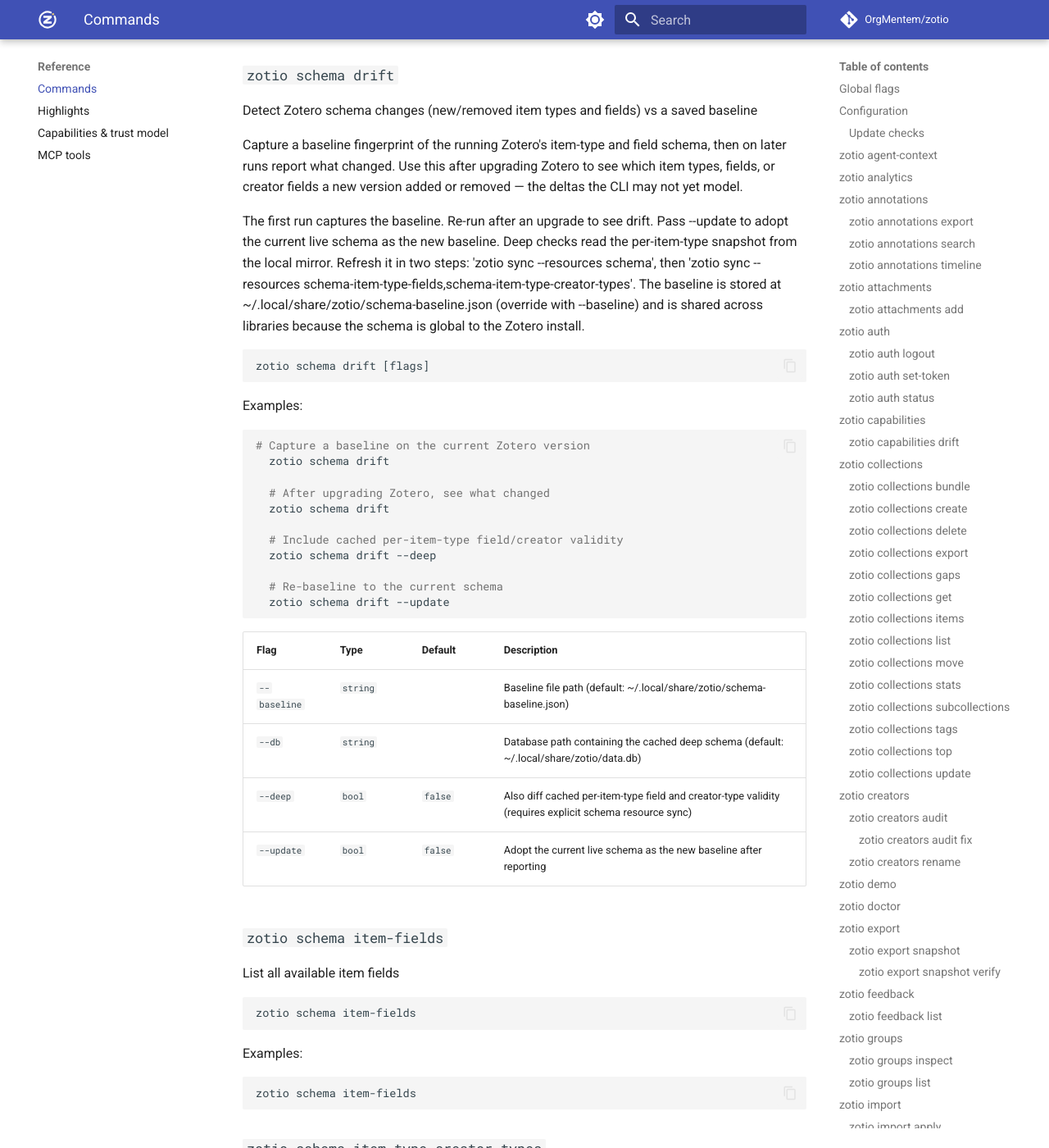
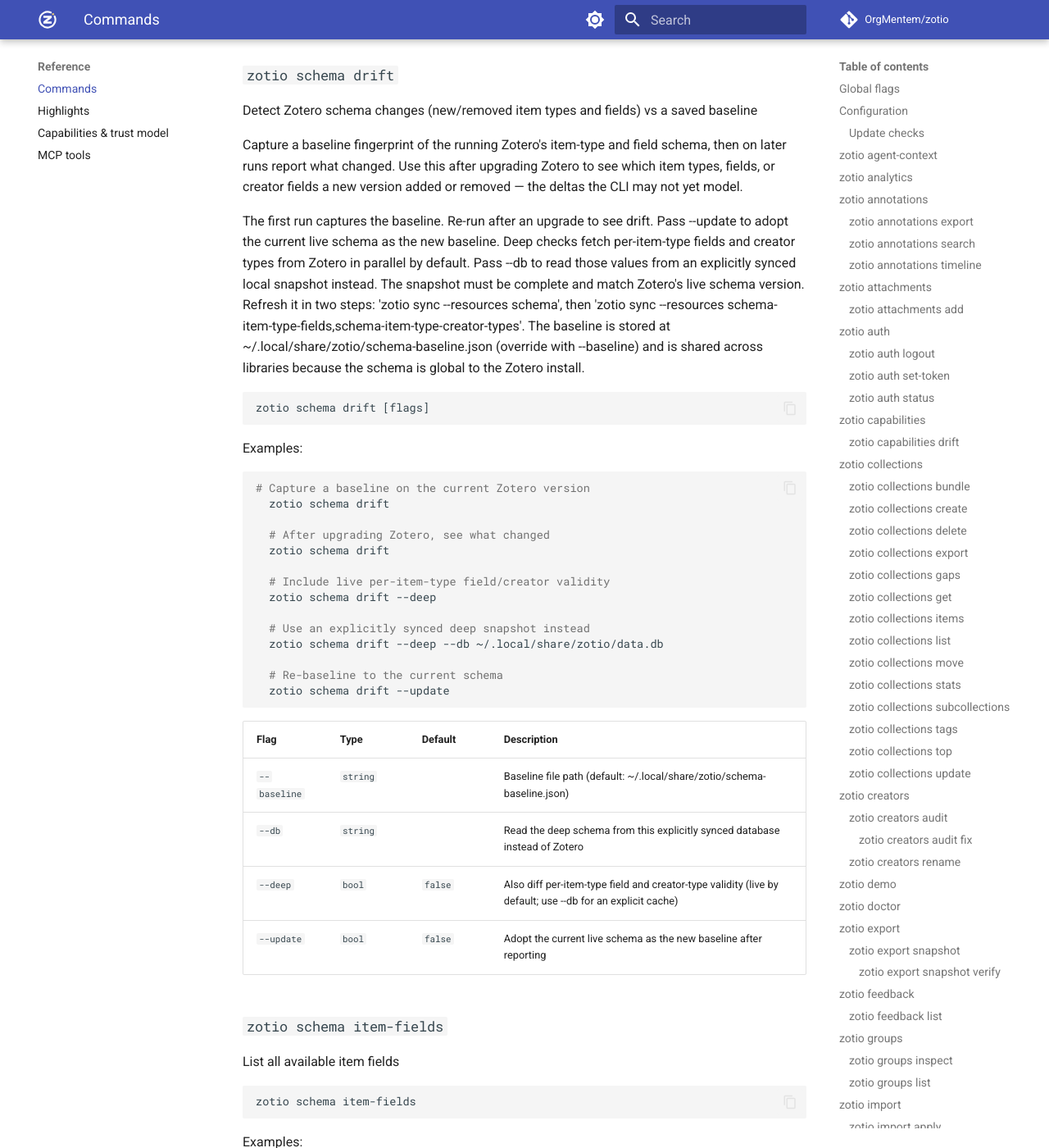
Before and after one commit to OrgMentem/zotio, an MkDocs documentation site: the page built from docs/reference/commands.md, in a window 1280 px wide and 1400 px high, scrolled down 61628 px. Shown: the whole window at 82% size. Built offline with MkDocs 1.6.1 and Material for MkDocs 9.7.7, drawn with Linux system fonts in a browser that asks for light colours; comment, search, counter and statistics services are not loaded; some of the changed text lies outside the part shown.

Commit message:
docs: changelog the review remediation and regenerate derived surfaces
Reclassifies the schema drift --deep precondition and the items enrich
--validate read-failure exit as breaking rather than Added/Changed, scopes the
import resolve entry to both modes, and records the eight defects the review
found. Drops the patch-level flock pin from ADR-0005; go.mod is the source of
truth.

````diff
--- a/docs/reference/commands.md
+++ b/docs/reference/commands.md
@@ -2472,12 +2472,14 @@
 — the deltas the CLI may not yet model.
 
 The first run captures the baseline. Re-run after an upgrade to see drift. Pass
---update to adopt the current live schema as the new baseline. Deep checks read
-the per-item-type snapshot from the local mirror. Refresh it in two steps:
-'zotio sync --resources schema', then 'zotio sync --resources schema-item-type-fields,schema-item-type-creator-types'.
-The baseline is stored at ~/.local/share/zotio/schema-baseline.json (override
-with --baseline) and is shared across libraries because the schema is global to
-the Zotero install.
+--update to adopt the current live schema as the new baseline. Deep checks fetch
+per-item-type fields and creator types from Zotero in parallel by default. Pass
+--db to read those values from an explicitly synced local snapshot instead. The
+snapshot must be complete and match Zotero's live schema version. Refresh it in
+two steps: 'zotio sync --resources schema', then 'zotio sync --resources
+schema-item-type-fields,schema-item-type-creator-types'. The baseline is stored
+at ~/.local/share/zotio/schema-baseline.json (override with --baseline) and is
+shared across libraries because the schema is global to the Zotero install.
 
 ```
 zotio schema drift [flags]
@@ -2492,8 +2494,11 @@
   # After upgrading Zotero, see what changed
   zotio schema drift
 
-  # Include cached per-item-type field/creator validity
+  # Include live per-item-type field/creator validity
   zotio schema drift --deep
+
+  # Use an explicitly synced deep snapshot instead
+  zotio schema drift --deep --db ~/.local/share/zotio/data.db
 
   # Re-baseline to the current schema
   zotio schema drift --update
@@ -2502,8 +2507,8 @@
 | Flag | Type | Default | Description |
 | --- | --- | --- | --- |
 | `--baseline` | `string` |  | Baseline file path (default: ~/.local/share/zotio/schema-baseline.json) |
-| `--db` | `string` |  | Database path containing the cached deep schema (default: ~/.local/share/zotio/data.db) |
-| `--deep` | `bool` | `false` | Also diff cached per-item-type field and creator-type validity (requires explicit schema resource sync) |
+| `--db` | `string` |  | Read the deep schema from this explicitly synced database instead of Zotero |
+| `--deep` | `bool` | `false` | Also diff per-item-type field and creator-type validity (live by default; use --db for an explicit cache) |
 | `--update` | `bool` | `false` | Adopt the current live schema as the new baseline after reporting |
 
 ### `zotio schema item-fields`
@@ -2718,7 +2723,9 @@
 Per-item-type schema resources are excluded from the default sync because each
 selected resource makes one request per cached item type. Select
 schema-item-type-fields or schema-item-type-creator-types explicitly after the
-schema resource has populated the item-type list.
+schema resource has populated the item-type list. Each dependent run probes the
+live /itemTypes endpoint and exits 9 with remediation when that cached
+prerequisite is stale.
 
 Exit codes & warnings:
   Resources the API denies access to (HTTP 403, or HTTP 400 with an
@@ -2727,10 +2734,11 @@
   line carrying status, reason, and message fields, and a final
   {"event":"sync_summary",...} aggregates the run.
 
-  A full sync exits non-zero when any selected resource does not complete.
-  Exit 0 otherwise when at least one resource synced and no resource flagged in
-  the spec as critical (x-critical: true) failed. Pass --strict to exit
-  non-zero on any per-resource failure. Exit is always
+  A dependent per-item-type schema resource exits 13 when any fan-out request
+  fails after another request succeeds. A full sync exits non-zero when any
+  selected resource does not complete. Exit 0 otherwise when at least one
+  resource synced and no resource flagged in the spec as critical failed. Pass
+  --strict to exit non-zero on any other per-resource failure. Exit is always
   non-zero when every selected resource failed, regardless of --strict.
 
 ```
@@ -2772,7 +2780,7 @@
 | `--max-pages` | `int` | `100` | Maximum pages to fetch per resource (0 = unlimited; cap-hit emits a sync_warning event) |
 | `--resources` | `stringSlice` | `[]` | Comma-separated resource types to sync (items also syncs items-trash; per-item-type schema resources are explicit and cost one request per item type) |
 | `--since` | `int` | `0` | Only sync objects modified since this Zotero library version (0 = use stored checkpoint). Get versions from a prior sync or 'items list --since'. |
-| `--strict` | `bool` | `false` | Exit non-zero on any per-resource failure (default: only critical failures or all-resource failure exit non-zero). |
+| `--strict` | `bool` | `false` | Exit non-zero on any per-resource failure (partial per-item-type schema fan-out always exits 13). |
 
 ## `zotio tags`
 
````
Also changed, not shown: CHANGELOG.md (+102 -14 lines), dev/adr/0005-single-writer-concurrency-contract.md (+2 -2 lines), docs/reference/capabilities.md (+1 -1 lines), 1 other file.
